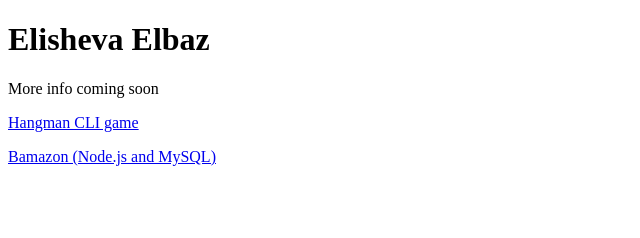
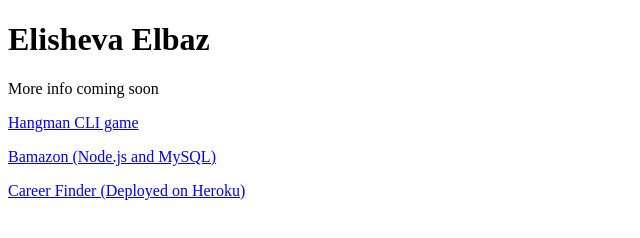
Before and after one commit to elishevaelbaz/elishevaelbaz.github.io, a plain HTML site: page index.html in a window 1280 px wide. Shown: the whole page, without its empty margins (0-640 px from the left). Drawn offline with Linux system fonts and the light colour scheme.

Commit message:
adding careerfinder app

```diff
--- a/index.html
+++ b/index.html
@@ -16,5 +16,12 @@
 	<a href="https://github.com/elishevaelbaz/Bamazon.git">Bamazon (Node.js and MySQL)</a>
 </p>
 
+<p>
+	<a href="
+https://secret-coast-91138.herokuapp.com/">Career Finder (Deployed on Heroku)</a>
+</p>
+
+
+
 </body>
 </html>
```
